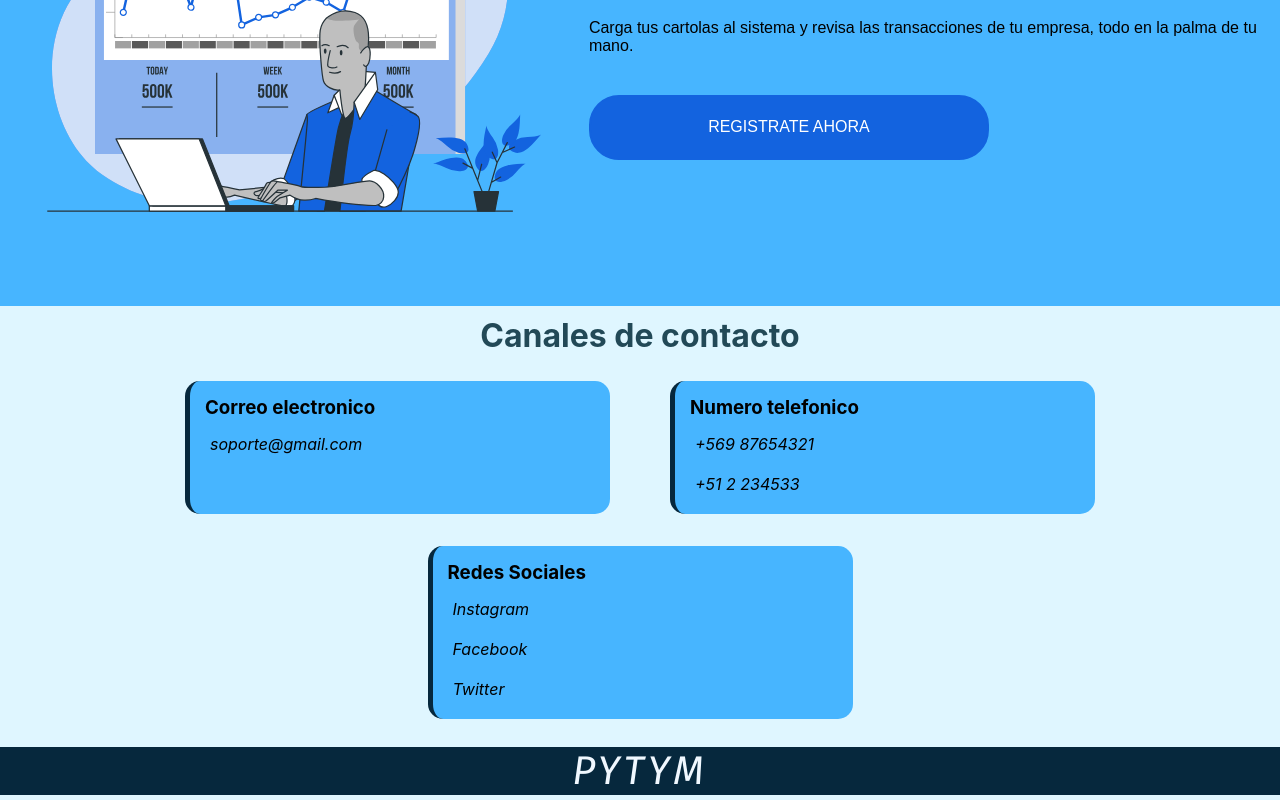
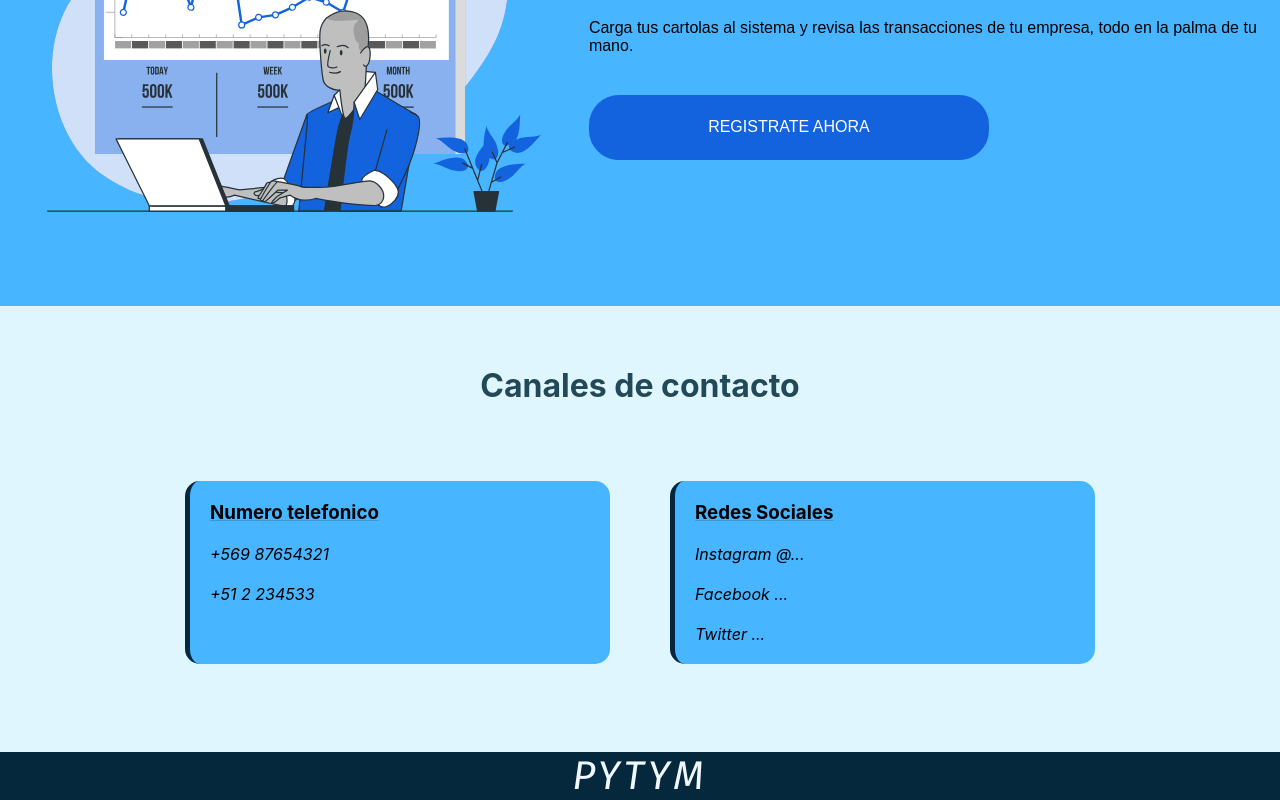
Before and after one commit to SouLKy/ProyectoSoftwareBasadoEnPlataforma, a React (Create React App) app in the folder client/: page / in a window 1280 px wide. Shown: the part 353-1153 px from the top of the page. Built offline with nearby package versions, Linux system fonts and the light colour scheme.

Commit message:
Cambios estilo en home

```diff
--- a/client/src/pages/Home/index.jsx
+++ b/client/src/pages/Home/index.jsx
@@ -1,16 +1,36 @@
-import React from 'react';
+import React, { useState, useRef, useEffect} from 'react';
 import {Title, SubTitle, Imagen, ButtonReg, Container,Container2, Title2, Post, Text2, Subtitle, ContainerCol2} from './styles';
 import { useNavigate} from "react-router-dom";
 
+
+
 const Home = () => {
   let navigate = useNavigate();
+  const contentRef = useRef();
 
   const Go = () =>{
     navigate("../Register", {replace: true})
   }
+
   const listContact = ['soporte@gmail.com','+569 87654321','+51 2 234533']
 
+  const [animation, setAnimation] = useState(false)
 
+  const handleScroll = () =>{
+    const div = contentRef.current
+    const distance = (div.getBoundingClientRect())
+    setAnimation(distance.top < (window.innerHeight || document.documentElement.clientHeight) && distance.bottom > 0)
+  }
+
+  useEffect(() => {
+    handleScroll()
+    window.addEventListener('scroll', handleScroll)
+
+    return () =>{
+      window.removeEventListener('scroll', handleScroll)
+    }
+  }, []);
+  //className={`texts ${hover?'active':''}`}
   return (
 
     <>
@@ -23,29 +43,22 @@ const Home = () => {
         </ContainerCol2>
       </Container>
 
-      <Title2>Canales de contacto</Title2>
+      <Title2 >Canales de contacto</Title2>
 
       <Container2>
-        <Container2>
-          <Post>
-              <Subtitle>Correo electronico</Subtitle>
-              <Text2>{listContact[0]}</Text2>
+          <Post ref={contentRef} className={`animation ${animation}`} >
+            <Subtitle >Numero telefonico</Subtitle>
+            <Text2 >{listContact[1]}</Text2>
+            <Text2>{listContact[2]}</Text2>
           </Post>
-          <Post>
-              <Subtitle>Numero telefonico</Subtitle>
-              <Text2>{listContact[1]}</Text2>
-              <Text2>{listContact[2]}</Text2>
+
+          <Post className={`animation2 ${animation}`}>
+            <Subtitle >Redes Sociales</Subtitle>
+            <Text2 >Instagram @...</Text2>
+            <Text2 >Facebook ...</Text2>
+            <Text2 >Twitter ...</Text2>
           </Post>
-          <Post>
-              <Subtitle>Redes Sociales</Subtitle>
-              <Text2>Instagram</Text2>
-              <Text2>Facebook</Text2>
-              <Text2>Twitter</Text2>
-          </Post>
-        </Container2>
       </Container2>
-      <br></br>
-      <br></br>
       <br></br>
     </>
     );
--- a/client/src/pages/Home/styles.jsx
+++ b/client/src/pages/Home/styles.jsx
@@ -78,11 +78,11 @@ export const Container2 = styled(Container)`
   background-color: #DFF6FF;
   flex-direction: row;
   justify-content: center;
+  padding-bottom:100px;
 `;
 export const ContainerCol2 = styled(Container)`
   flex-direction: column;
   justify-content: center;
-
   @media screen and (max-width: 1320px){
     flex:1;
   }
@@ -94,23 +94,36 @@ export const Title2 = styled.h1`
     padding:10px;
     margin:auto;
     text-align: center;
+    margin-top:50px;
+    margin-bottom:50px;
 `;
 
 export const Subtitle = styled.h3`
-    padding:5px;
+
+    margin:auto;
+    padding:10px;
+    opacity:1;
+    transition: 0.6s;
+    text-decoration: underline solid #0a0a0a2b;
 `;
 
 export const Text2 = styled.p`
     padding:10px;
     margin:auto;
+
     font-style:italic;
+    &.active{
+      opacity:1;
+    }
+    transition: 0.6s;
 `;
+
 
 export const Post = styled.div`
     padding: 10px;
     margin: 0 0 20px;
     border-left: 5px solid #06283D;
-    background-color: #47B5FF;
+    background-color: transparent;
     border-radius: 15px;
     display: block;
     margin-block-start: 1em;
@@ -118,11 +131,38 @@ export const Post = styled.div`
     margin-inline-start: 30px;
     margin-inline-end: 30px;
     flex-direction: column;
+
+    opacity:0;
+
+
     @media screen and (max-width: 768px){
+      transform: translate(-1000px, 0px);
       width: 250px;
+      &.animation2{
+        transition:transform 1.5s cubic-bezier(.02,.97,.39,.79) 0.7s, background-color 1.5s ease 1s;
+      }
+      &.animation{
+        transition:transform 1.5s cubic-bezier(.02,.97,.39,.79), background-color 1.5s ease;
+      }
     }
 
     @media screen and (min-width: 769px){
+      transform: translate(-3000px, 0px);
       width: 400px;
+      transition:transform 1s cubic-bezier(.02,.97,.39,.79), background-color 1.5s ease;
     }
+
+    &.animation.true{
+      opacity:1;
+      transform: translate(0px, 0px);
+      background-color: #47B5FF;
+    }
+
+    &.animation2.true{
+      opacity:1;
+      transform: translate(0px, 0px);
+      background-color: #47B5FF;
+    }
+
+
 `;
```
